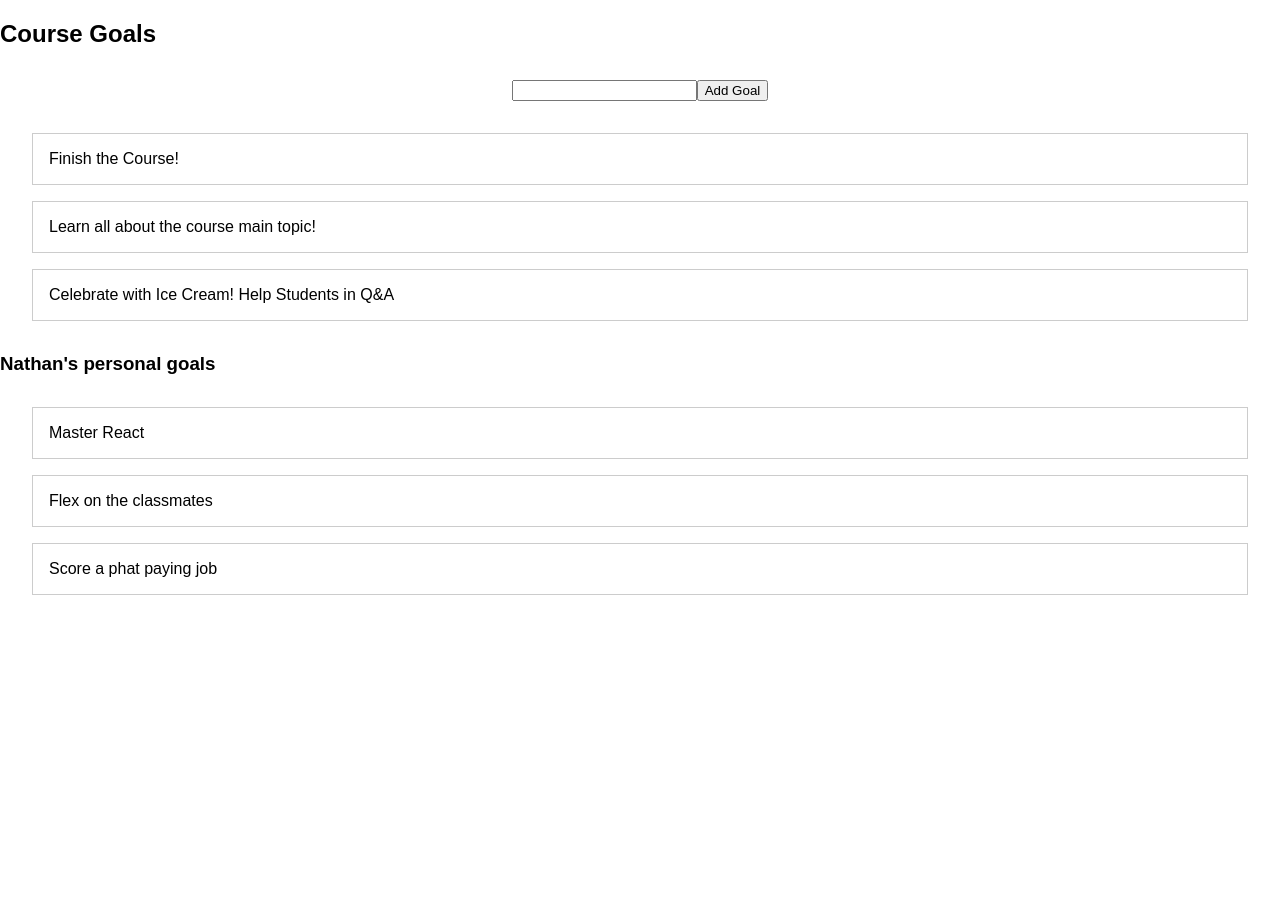
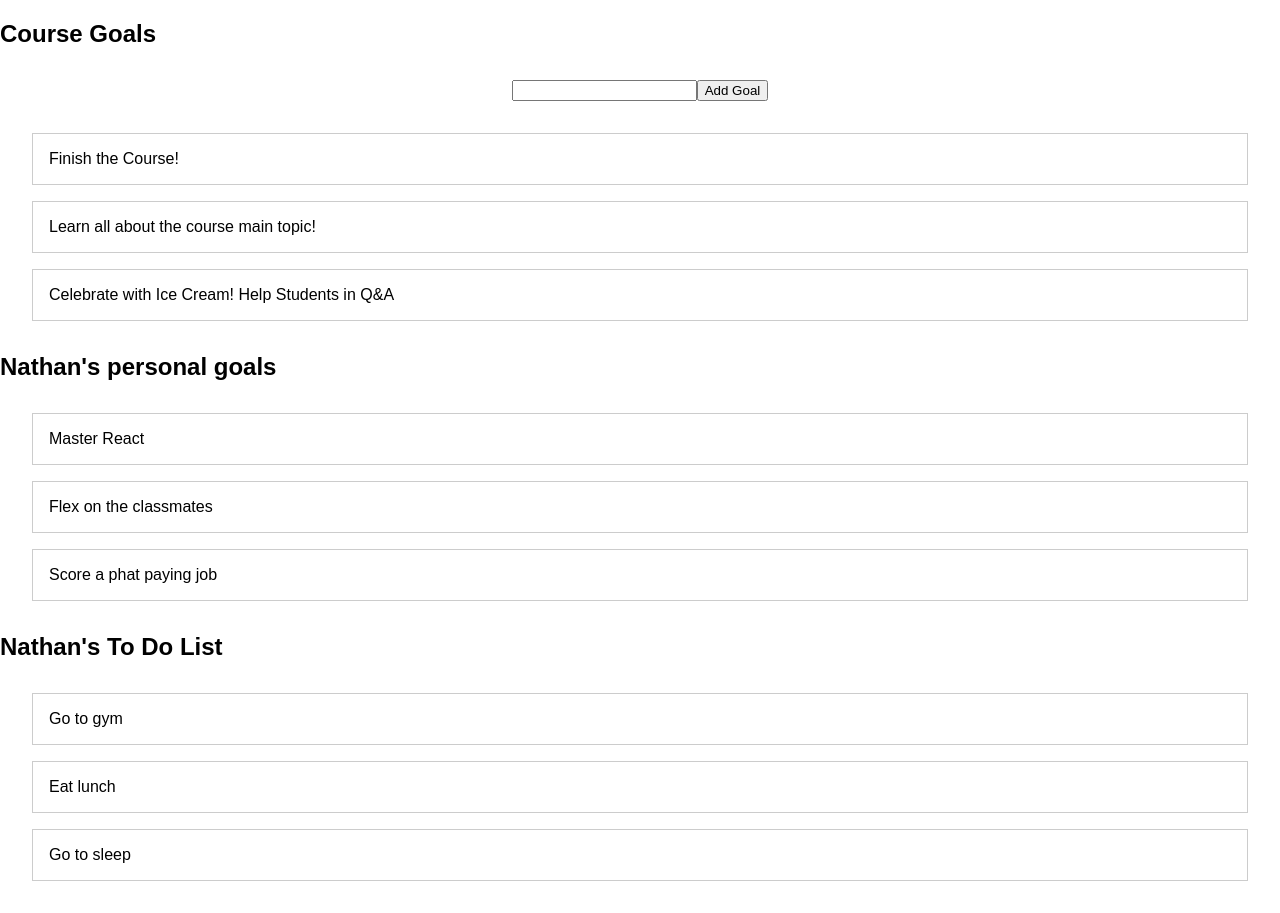
Before and after one commit to NPraglin/ReactGoalList, a React (Create React App) app: page / in a window 1280 px wide. Before the commit the page ends 800 px from the top, so only its background shows below. Built offline with nearby package versions, Linux system fonts and the light colour scheme.

Commit message:
added to do list and prepared add new to do item pages

```diff
--- a/src/App.js
+++ b/src/App.js
@@ -3,6 +3,7 @@ import './App.css';
 import GoalList from './components/GoalList/GoalList';
 import NathanList from './components/GoalList/NathanList';
 import NewGoal from './components/NewGoal/NewGoal';
+import ToDoList from './components/GoalList/ToDoList';
 
 const App = () => {
   const [courseGoals, setCourseGoals] = useState([
@@ -17,6 +18,12 @@ const App = () => {
     {id: 'ng3', text: 'Score a phat paying job'},
   ];
 
+  const toDoList = [
+    {id: 'td1', text: 'Go to gym'},
+    {id: 'td2', text: 'Eat lunch'},
+    {id: 'td3', text: 'Go to sleep'},
+  ];
+
   const addNewGoalHandler = (newGoal) => {
     // setCourseGoals(courseGoals.concat(newGoal));
     setCourseGoals((prevCourseGoals) =>  {
@@ -29,8 +36,11 @@ const App = () => {
     <NewGoal onAddGoal={addNewGoalHandler}/>
     <GoalList goals={courseGoals} />
 
-    <h3>Nathan's personal goals</h3>
+    <h2>Nathan's personal goals</h2>
     <NathanList ngoals={nathanGoals} />
+
+    <h2>Nathan's To Do List</h2>
+    <ToDoList tdo={toDoList} />
   </div>
   );
 };
--- /dev/null
+++ b/src/components/GoalList/ToDoList.css
@@ -0,0 +1,11 @@
+.todo-list {
+  list-style: none;
+  margin: 2rem;
+  padding: 0;
+}
+
+.todo-list li {
+  margin: 1rem 0;
+  border: 1px solid #ccc;
+  padding: 1rem
+}
--- /dev/null
+++ b/src/components/GoalList/ToDoList.js
@@ -0,0 +1,16 @@
+import React from "react";
+import './ToDoList.css';
+
+const ToDoList = props => {
+
+  return (
+    <ul className="todo-list">{
+      props.tdo.map((tdo) => {
+        return <li key={tdo.id}>{tdo.text}</li>;
+      })
+      }</ul>
+  );
+
+};
+
+export default ToDoList;
```
Also changed, not shown: src/components/NewToDo/NewToDo.css (added), src/components/NewToDo/NewToDo.js (added), 1 other file (tests, documents, lock files or other folders).
